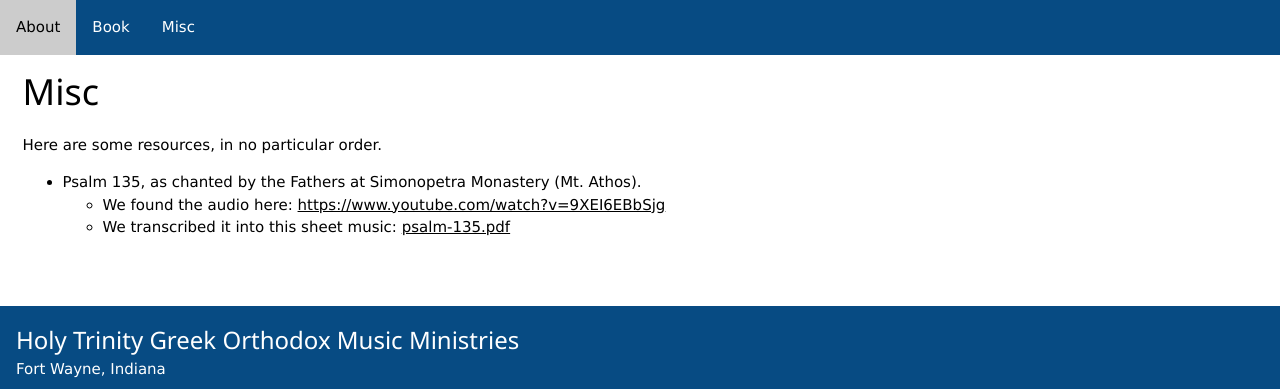
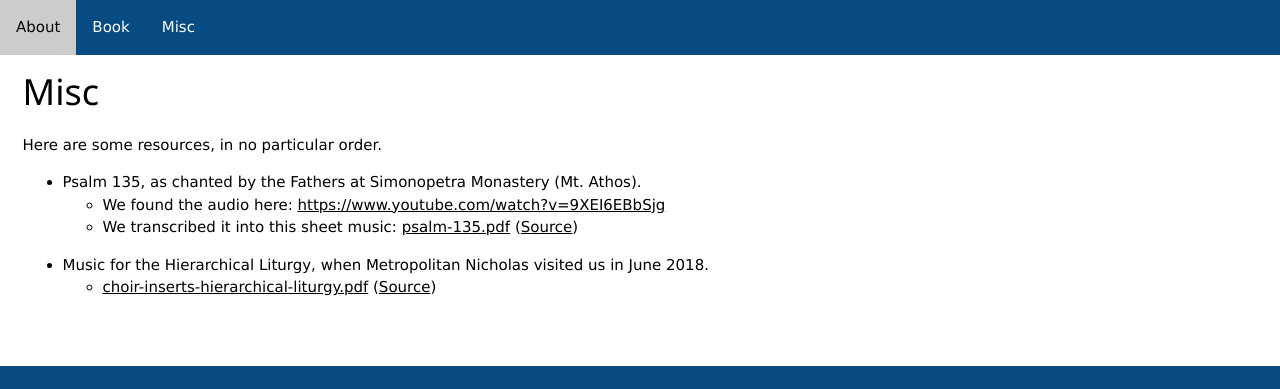
Before and after one commit to psalmodia/parish-music, a plain HTML site: page docs/misc/index.html in a window 1280 px wide. Shown: the top 389 px of the page. Drawn offline with Linux system fonts and the light colour scheme.

Commit message:
add hierarchical liturgy + links to lytex sources

```diff
--- a/docs/misc/index.html
+++ b/docs/misc/index.html
@@ -36,7 +36,16 @@ Here are some resources, in no particular order.
 (Mt. Athos).
 <ul class="org-ul">
 <li>We found the audio here: <a href="https://www.youtube.com/watch?v=9XEI6EBbSjg">https://www.youtube.com/watch?v=9XEI6EBbSjg</a></li>
-<li>We transcribed it into this sheet music: <a href="psalm-135.pdf">psalm-135.pdf</a></li>
+<li>We transcribed it into this sheet music: <a href="psalm-135.pdf">psalm-135.pdf</a> (<a href="https://raw.githubusercontent.com/psalmodia/choir-book/242b608a28119320f0fd9a18018363fb1d282033/psalm-135.lytex">Source</a>)</li>
+</ul></li>
+</ul>
+
+
+<ul class="org-ul">
+<li>Music for the Hierarchical Liturgy, when Metropolitan Nicholas
+visited us in June 2018.
+<ul class="org-ul">
+<li><a href="choir-inserts-hierarchical-liturgy.pdf">choir-inserts-hierarchical-liturgy.pdf</a> (<a href="https://raw.githubusercontent.com/psalmodia/choir-book/6ae8676c96819963fff208cc7a36a8be7f18fb15/choir-inserts-hierarchical-liturgy.lytex">Source</a>)</li>
 </ul></li>
 </ul>
 </div>
```
Also changed, not shown: docs/book/index.html (+3 -2 lines), 3 other files.
